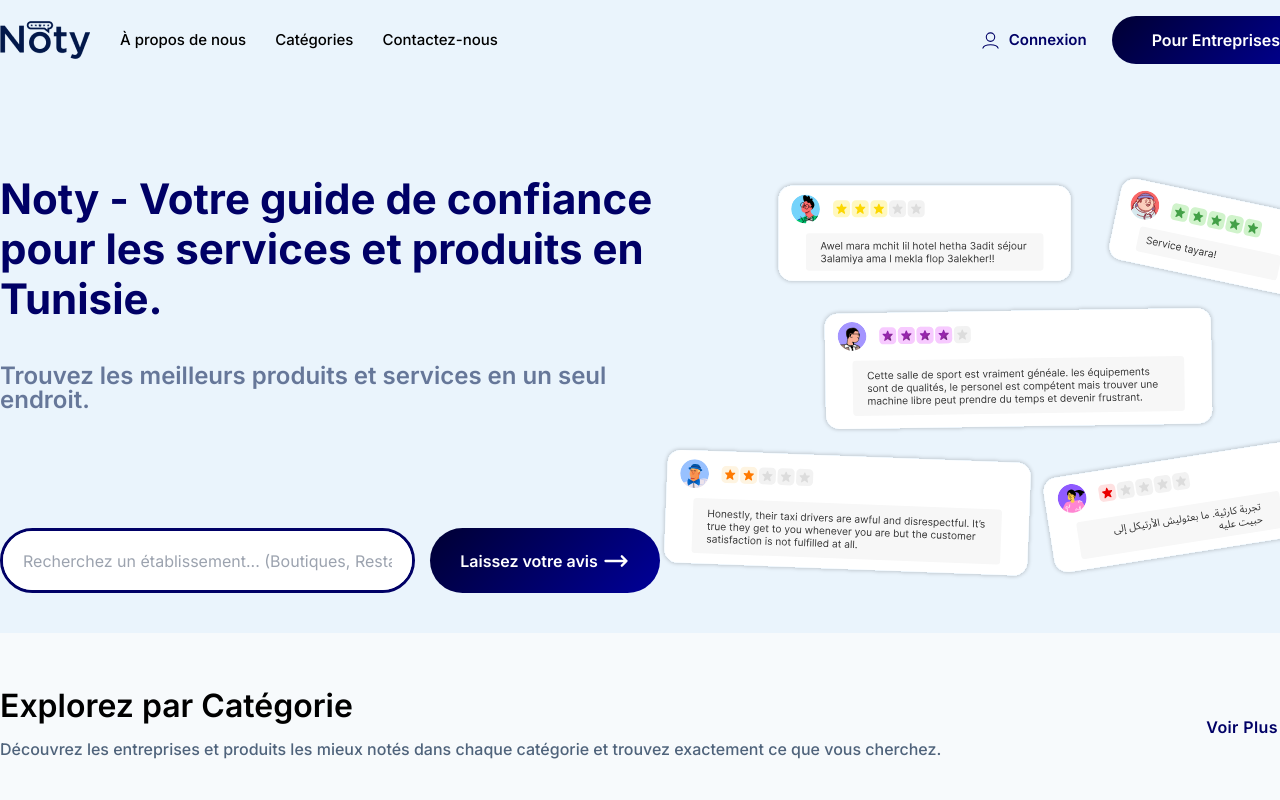
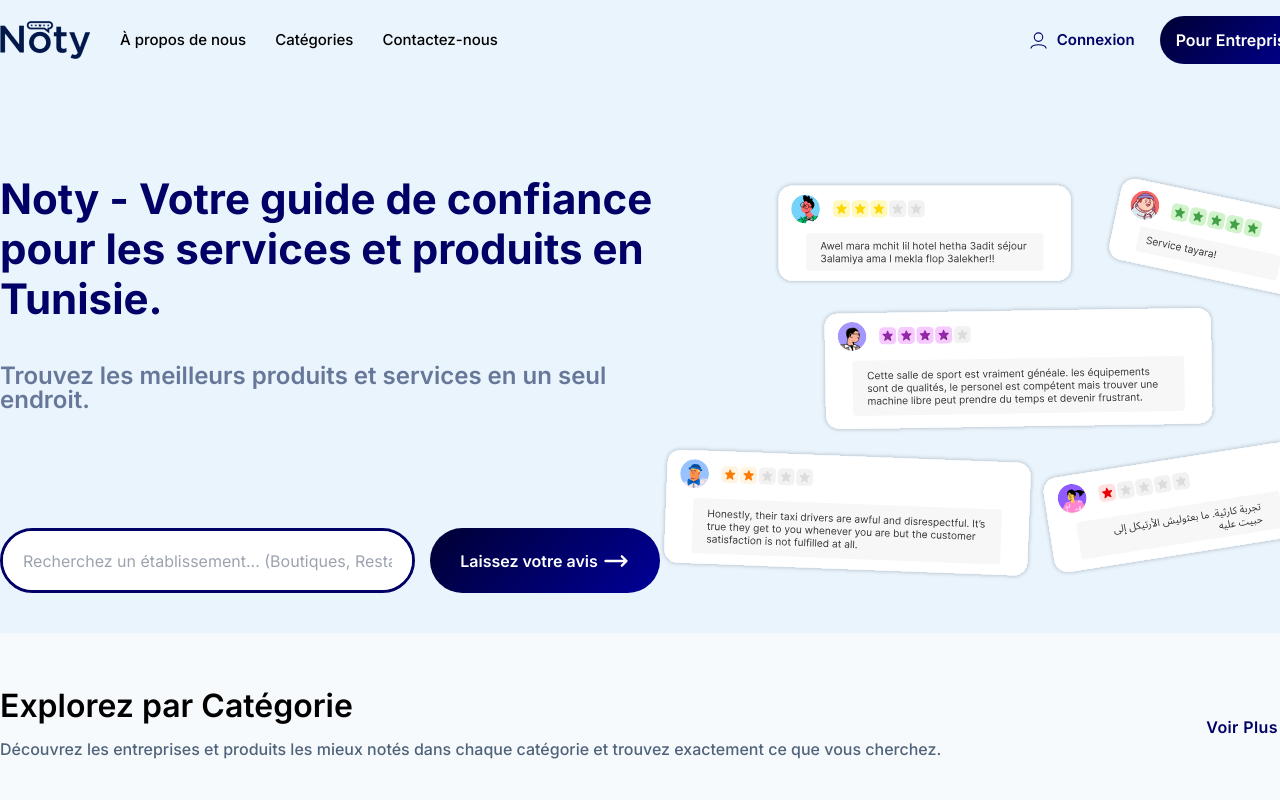
Before and after one commit to reovilsayed/shoj_it_project, a React (Vite) app: page / in a window 1280 px wide. Shown: the top 800 px of the page. Built offline with nearby package versions, Linux system fonts and the light colour scheme.

Commit message:
all_done

```diff
--- a/src/Components/Navbar/Navbar.jsx
+++ b/src/Components/Navbar/Navbar.jsx
@@ -77,7 +77,7 @@ export default function Navbar() {
               </div>
               <div className="2xl:py-0 xl:py-0 lg:py-0 py-5 flex justify-center items-center">
                 <button
-                  className="common_btn px-10 py-3 rounded-full  text-[#fff] font-semibold m-0 border-none outline-none"
+                  className="common_btn px-4 py-3 rounded-full  text-[#fff] font-semibold m-0 border-none outline-none"
                   onClick={() => {
                     setOpen(true);
                   }}
```
